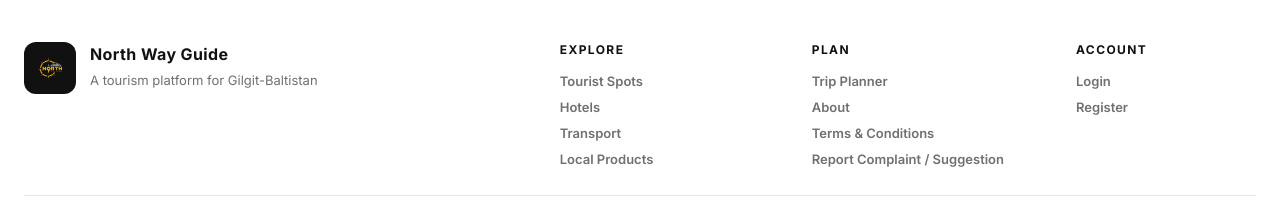
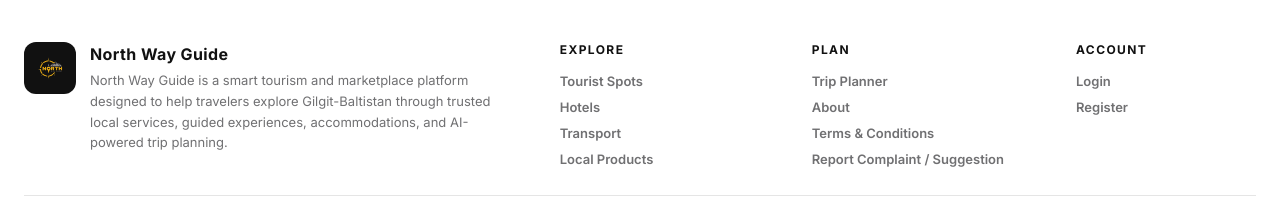
Before and after one commit to mibrahim-khalil/north-way-guide, a React (Vite) app in the folder frontend-public/: page / in a window 1280 px wide. Shown: the part 1405-1608 px from the top of the page. Built offline with nearby package versions, Linux system fonts and the light colour scheme; no server answers.

Commit message:
Changing the UI

```diff
--- a/frontend-public/src/components/common/Footer.jsx
+++ b/frontend-public/src/components/common/Footer.jsx
@@ -25,7 +25,7 @@ export default function Footer() {
             </div>
             <div>
               <div className="footerTitle">North Way Guide</div>
-              <div className="footerSub">A tourism platform for Gilgit-Baltistan</div>
+              <div className="footerSub">North Way Guide is a smart tourism and marketplace platform designed to help travelers explore Gilgit-Baltistan through trusted local services, guided experiences, accommodations, and AI-powered trip planning.</div>
             </div>
           </div>
 
```
